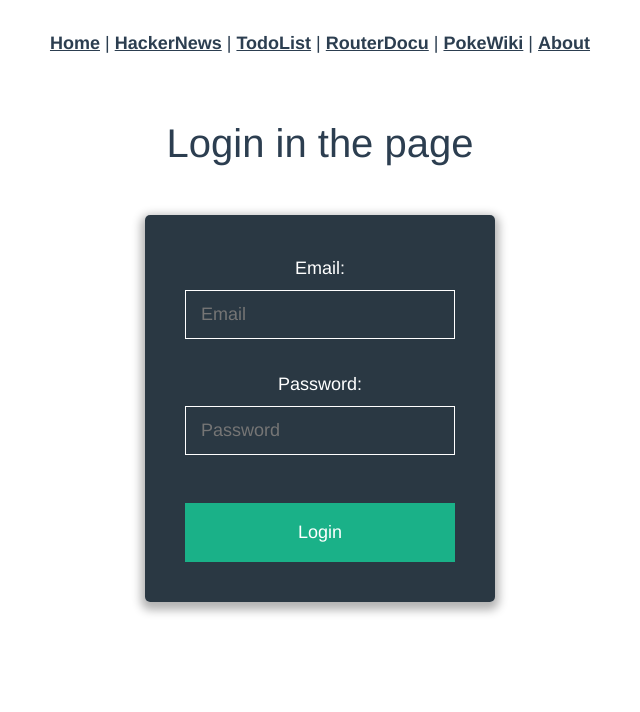
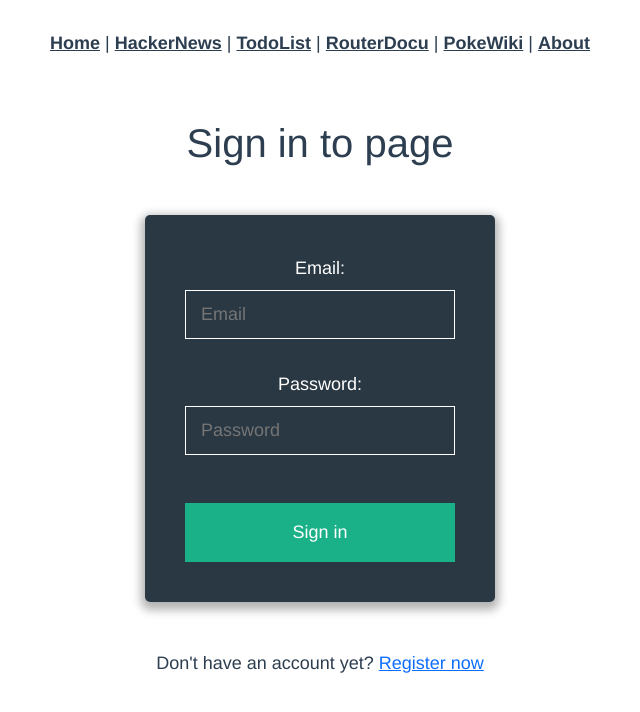
Before and after one commit to M4isth3r/docu-vue, a Vue app: page /login in a window 1280 px wide. Shown: the top 712 px of the page, without its empty margins (320-960 px from the left). Built offline with nearby package versions, Linux system fonts and the light colour scheme; what v-calendar, vue-code-highlight would draw is missing.

Commit message:
feat(*): add logic of login

```diff
--- a/src/logic/auth.js
+++ b/src/logic/auth.js
@@ -1,13 +1,22 @@
 import axios from "axios";
 
 // Faki API for login/register https://reqres.in/
-const ENDPOINT_PATH =  "https://reqres.in/api/"
-
+const ENDPOINT_PATH =  "https://reqres.in/api"
+/*
+REGISTER
+  "email": "eve.holt@reqres.in"
+  "password": "pistol"
+LOGIN
+  "email": "eve.holt@reqres.in",
+  "password": "cityslicka"
+*/
 export default {
   register(email, password) {
-    // email: eve.holt@reqres.in
-    // password: pistol
     const user = { email, password };
-    return axios.post(`${ENDPOINT_PATH}register`, user);
+    return axios.post(`${ENDPOINT_PATH}/register`, user);
+  },
+  login(email, password) {
+    const user = { email, password };
+    return axios.post(`${ENDPOINT_PATH}/login`, user);
   }
 }
--- a/src/views/VDocuLogin.vue
+++ b/src/views/VDocuLogin.vue
@@ -1,28 +1,35 @@
 <template>
   <div class="login">
-    <h1 class="title">Login in the page</h1>
+    <h1 class="title">Sign in to page</h1>
     <form action class="form" @submit.prevent="login">
       <label class="form-label" for="#email">Email:</label>
       <input v-model="email" class="form-input" type="email" id="email" required placeholder="Email">
       <label class="form-label" for="#password">Password:</label>
       <input v-model="password" class="form-input" type="password" id="password" placeholder="Password">
-      <p v-if="error" class="error">You have typed bad format of email or password.</p>
-      <input class="form-submit" type="submit" value="Login">
+      <p v-if="error" class="error">{{ wrongTypedData }}</p>
+      <input class="form-submit" type="submit" value="Sign in">
     </form>
+    <p class="msg">Don't have an account yet?
+      <router-link to="/register">Register now</router-link>
+    </p>
   </div>
 </template>
 
 <script>
+import auth from "@/logic/auth";
+
 export default {
   data: () => ({
     email: "",
     password: "",
     error: false,
+    wrongTypedData: "Incorrect username or password."
   }),
   methods: {
     login() {
-      console.log(this.email);
-      console.log(this.password);
+      auth
+        .login(this.email, this.password)
+        .then(() => this.$router.push("/"), () => this.error = true);
     }
   }
 }
@@ -79,4 +86,12 @@ export default {
 .form-submit:hover {
     background: #0b9185;
 }
+.error {
+  margin: 1rem 0 0;
+  color: #ff4a96;
+}
+.msg {
+  margin-top: 3rem;
+  text-align: center;
+}
 </style>
--- a/src/views/VDocuRegister.vue
+++ b/src/views/VDocuRegister.vue
@@ -32,7 +32,7 @@
       <p v-if="error" class="error">
         You have typed bad format of email or password.
       </p>
-      <input class="form-submit" type="submit" value="Sign up" />
+      <input class="form-submit" type="submit" value="Register" />
     </form>
   </div>
 </template>
```
